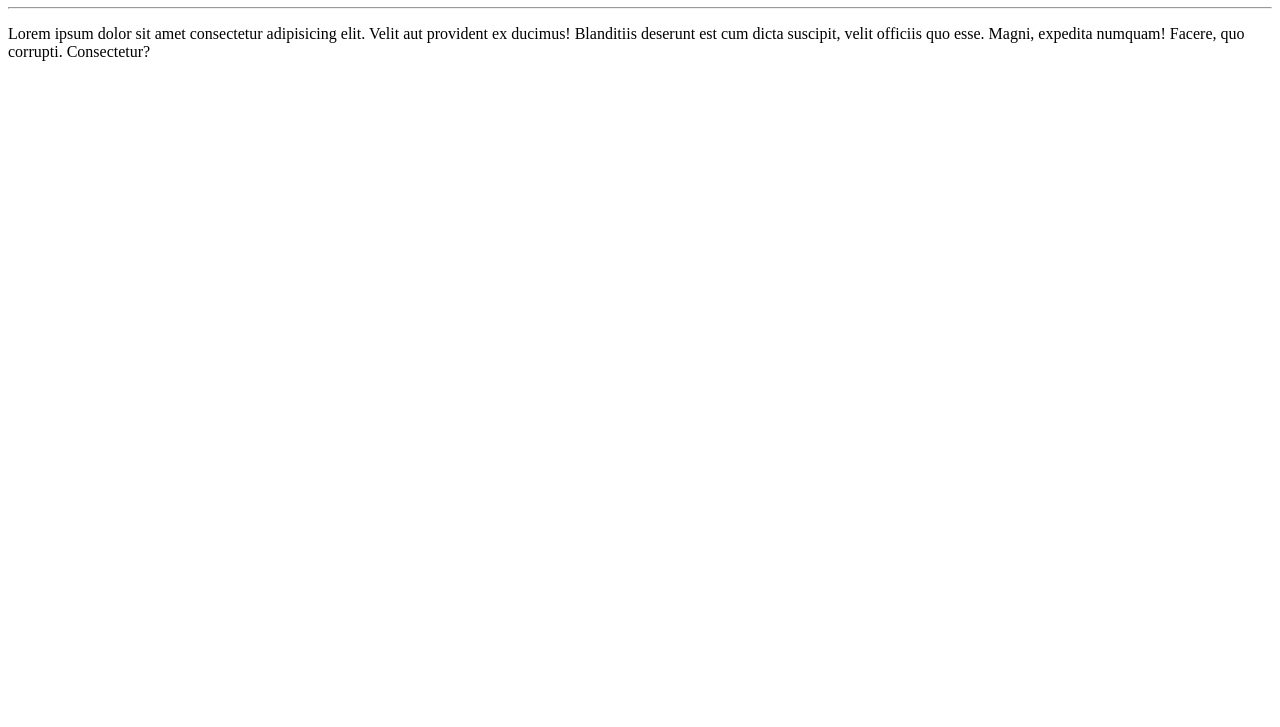
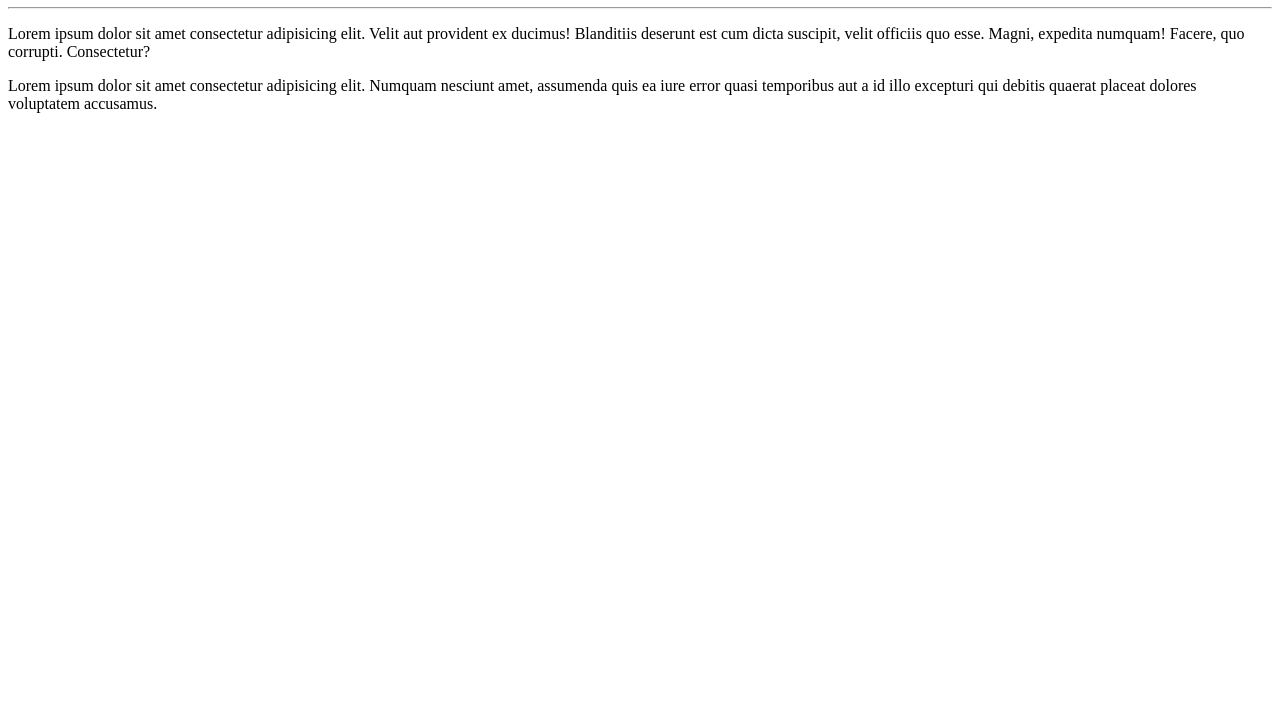
Before and after one commit to EmmanuelFernandes/Ola-Mundo, a plain HTML site: page site-exemplo/index.html in a window 1280 px wide. Shown: the part 73-800 px from the top of the page. Drawn offline with Linux system fonts and the light colour scheme.

Commit message:
Adicionei um parágrafo

```diff
--- a/site-exemplo/index.html
+++ b/site-exemplo/index.html
@@ -9,5 +9,6 @@
        <h1>Olá, Mundo</h1>
 <hr>
     <p>Lorem ipsum dolor sit amet consectetur adipisicing elit. Velit aut provident ex ducimus! Blanditiis deserunt est cum dicta suscipit, velit officiis quo esse. Magni, expedita numquam! Facere, quo corrupti. Consectetur?</p>
+    <p>Lorem ipsum dolor sit amet consectetur adipisicing elit. Numquam nesciunt amet, assumenda quis ea iure error quasi temporibus aut a id illo excepturi qui debitis quaerat placeat dolores voluptatem accusamus.</p>
 </body>
 </html>
```
